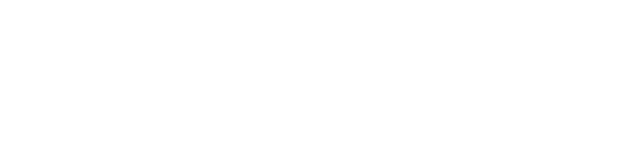
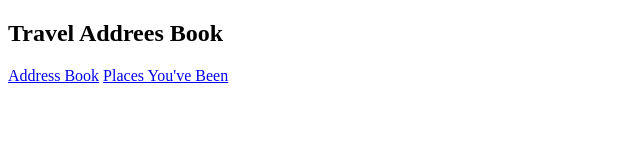
Before and after one commit to clivekiptoo/travel-address-book, a plain HTML site: page address.html in a window 1280 px wide. Shown: the whole page, without its empty margins (0-640 px from the left). Drawn offline with Linux system fonts and the light colour scheme; files that its build step writes are made by us from their sources.

Commit message:
chore:added the links of the other pages

```diff
--- a/address.html
+++ b/address.html
@@ -11,5 +11,15 @@
 
 <body>
 
+    <nav>
+        <h1>Travel Addrees Book</h1>
+
+        <div class="navlinks">
+            <a href="address.html">Address Book</a>
+            <a href="places.html">Places You've Been</a>
+        </div>
+    </nav>
+
+
 </body>
 </html>
```
